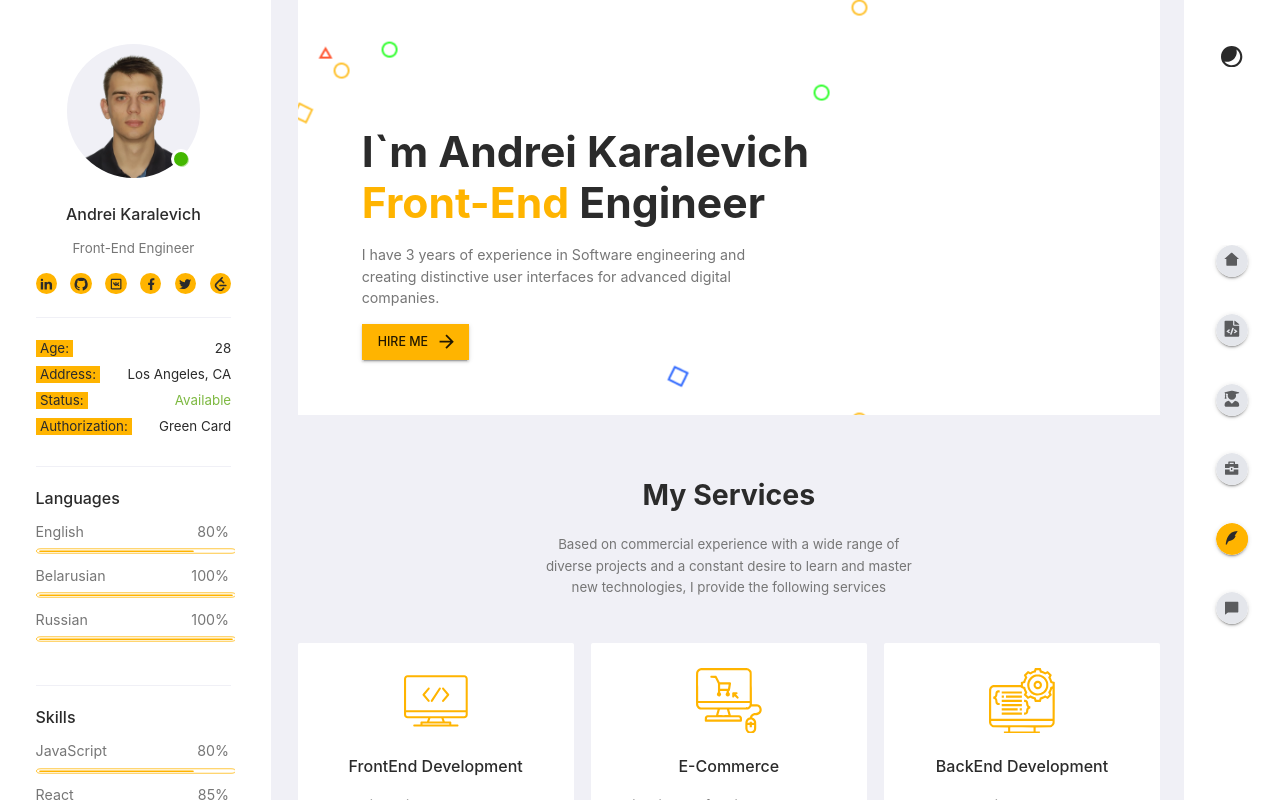
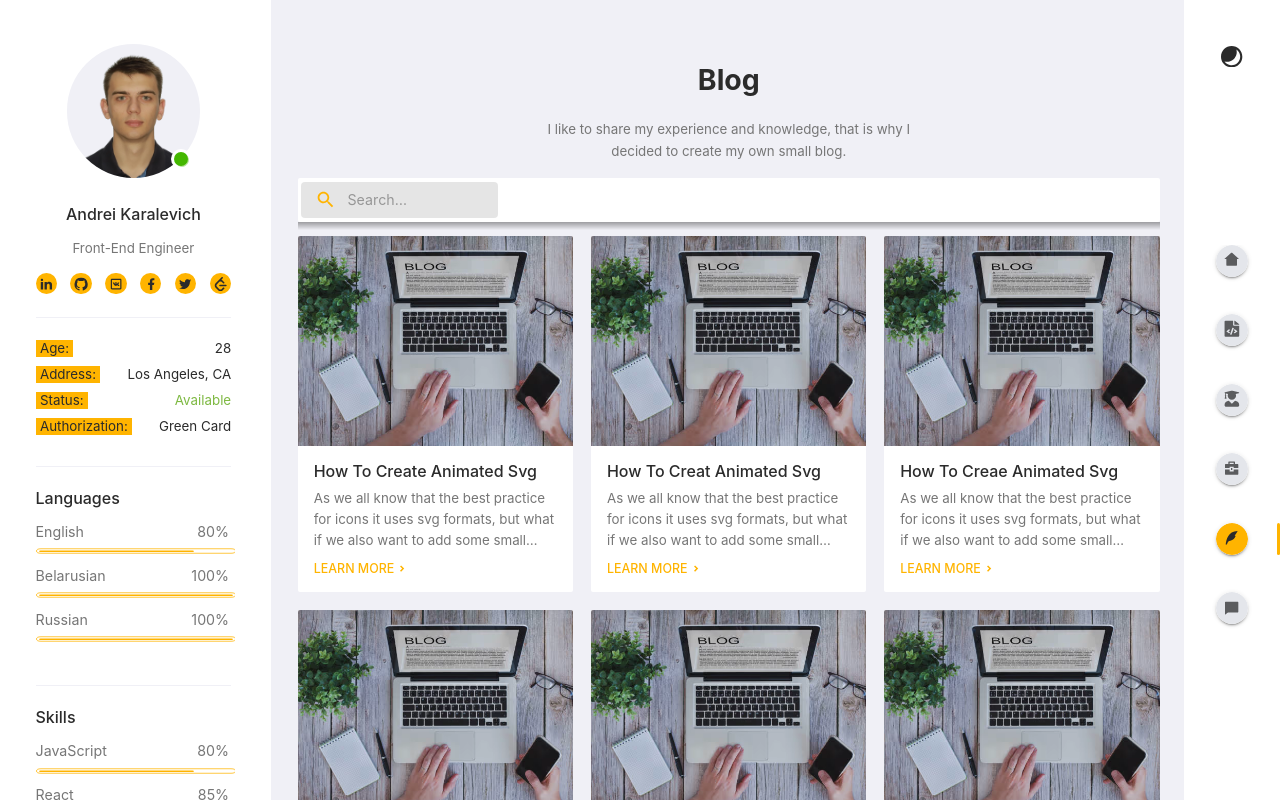
Before and after one commit to Karalevich/portfolio, a React (Create React App) app: page /blog in a window 1280 px wide. Shown: the top 800 px of the page. Built offline with nearby package versions, Linux system fonts and the light colour scheme.

Commit message:
add styles for Blog

```diff
--- a/src/components/AminatedRoutes/AnimatedRoutes.tsx
+++ b/src/components/AminatedRoutes/AnimatedRoutes.tsx
@@ -8,6 +8,7 @@ import ServicePage from '../Home/Services/ServicePage/ServicePage'
 import CV from '../Home/CV/CV'
 import Portfolio from '../Home/Portfolio/Portfolio'
 import Contact from '../Home/Contact/Contact'
+import Blog from '../Home/Blog/Blog'
 
 
 export const AnimatedRoutes: AnimatedRoutesComponent = () => {
@@ -36,7 +37,7 @@ export const AnimatedRoutes: AnimatedRoutesComponent = () => {
         <Route path={'/services/:servicePage'} element={<ServicePage/>}/>
         <Route path={'/cv'} element={<CV/>}/>
         <Route path={'/portfolio'} element={<Portfolio/>}/>
-        <Route path={'/blog'} element={<Home/>}/>
+        <Route path={'/blog'} element={<Blog isFullVersion/>}/>
         <Route path={'/contact'} element={<Contact/>}/>
       </Routes>
     </div>
--- a/src/components/Custom/Inputs/Input.tsx
+++ b/src/components/Custom/Inputs/Input.tsx
@@ -7,9 +7,9 @@ import styles from './Input.module.scss'
 const Input: InputComponent = ({ label, className, ...other }) => {
   return (
     <FormControl className={className} sx={{ display: 'block' }} fullWidth>
-      <LabelCustom shrink htmlFor={other.id} className={styles.label}>
+      {label && <LabelCustom shrink htmlFor={other.id} className={styles.label}>
         {label}
-      </LabelCustom>
+      </LabelCustom>}
       <InputCustom {...other}/>
     </FormControl>
   )
--- a/src/components/Home/Blog/Blog.module.scss
+++ b/src/components/Home/Blog/Blog.module.scss
@@ -102,6 +102,61 @@
   }
 }
 
+.filter {
+  margin-top: -2rem;
+  margin-bottom: 1rem;
+  position: sticky;
+  top: 0;
+  z-index: 1;
+  width: 100%;
+  border-radius: 2px;
+  background-color: $background;
+  padding: 0.25rem;
+
+  &:before {
+    content: "";
+    position: absolute;
+    bottom: -8px;
+    left: 0;
+    height: 8px;
+    width: 100%;
+    background: linear-gradient(180deg, rgba(0, 0, 0, .35), transparent);
+    z-index: 1;
+
+  }
+
+  .search {
+
+  }
+
+  .searchIconWrapper {
+    padding: 0 1rem;
+    height: calc(100% - 0.5rem);
+    position: absolute;
+    pointer-events: none;
+    display: flex;
+    align-items: center;
+    justify-content: center;
+    z-index: 1;
+    color: $element;
+  }
+}
+
+.fullMain {
+  display: flex;
+  flex-wrap: wrap;
+  justify-content: flex-start;
+  gap: 1.25rem;
+
+  .card {
+    width: 31.95%;
+
+    .media {
+      height: 14.75rem;
+    }
+  }
+}
+
 @media only screen and (max-width: 767px) {
   .blog {
     .main {
@@ -139,6 +194,19 @@
     .card {
       width: calc(var(--slide-width) * 1rem);
     }
+
+    .fullMain {
+      width: auto;
+      margin-left: 0;
+
+      .card {
+        width: 100%;
+      }
+
+      .media {
+        height: 18.75rem;
+      }
+    }
   }
 }
 
@@ -162,5 +230,14 @@
       top: 11.666rem;
     }
 
+    .fullMain {
+      .card {
+        width: 48.5%;
+
+        .media {
+          height: 18.75rem;
+        }
+      }
+    }
   }
 }
--- a/src/components/Home/Blog/Blog.tsx
+++ b/src/components/Home/Blog/Blog.tsx
@@ -9,17 +9,24 @@ import ArrowForwardIosIcon from '@mui/icons-material/ArrowForwardIos'
 import Posts from './Posts'
 import DynamicCSS from 'src/components/Custom/DynamicCSS/DynamicCSS'
 import { useMediaQuery } from '@mui/material'
+import classnames from 'classnames'
+import { alpha, styled } from '@mui/material/styles'
+import InputBase from '@mui/material/InputBase'
+import SearchIcon from '@mui/icons-material/Search'
 
 
-export const Blog: BlogComponent = () => {
+export const Blog: BlogComponent = ({ isFullVersion }) => {
   const [countOfSlide, setCountOfSlide] = useState(3)
+  const [step, setStep] = useState(2)
   const isTabletOrMobile = useMediaQuery('(max-width:767px)')
 
   useEffect(() => {
     if (isTabletOrMobile) {
       setCountOfSlide(1)
+      setStep(1)
     } else {
       setCountOfSlide(3)
+      setStep(2)
     }
   }, [isTabletOrMobile])
 
@@ -28,28 +35,64 @@ export const Blog: BlogComponent = () => {
     <section className={styles.blog}>
       <DynamicCSS properties={[{ value: POSTS.length, prop: 'posts-count' }]}/>
       <SectionHeader title={'Blog'}
-                     introduction={`I like to share my experience and knowledge, that\`s why I decided to create my own small blog.`}/>
-      <main className={styles.main}>
-        <CarouselProvider
+                     introduction={`I like to share my experience and knowledge, that is why I decided to create my own small blog.`}/>
+      {isFullVersion && <article className={styles.filter}>
+        <div className={styles.search}>
+          <div className={styles.searchIconWrapper}>
+            <SearchIcon/>
+          </div>
+          <StyledInputBase placeholder="Search…"/>
+        </div>
+      </article>}
+      <main className={classnames(styles.main, { [styles.fullMain]: isFullVersion })}>
+        {isFullVersion
+          ? <Posts isTabletOrMobile={isTabletOrMobile} isFullVersion/>
+          : <CarouselProvider
             isIntrinsicHeight
             visibleSlides={countOfSlide}
             totalSlides={POSTS.length}
-          step={1}
+            step={step}
             naturalSlideWidth={310}
             naturalSlideHeight={440}
             currentSlide={0}
           >
-          <Posts isTabletOrMobile={isTabletOrMobile}/>
+            <Posts isTabletOrMobile={isTabletOrMobile} isFullVersion={false}/>
             <ButtonBack className={styles.buttonBack}>
               <ArrowBackIosNewIcon color={'secondary'} fontSize={'inherit'}/>
             </ButtonBack>
             <ButtonNext className={styles.buttonNext}>
               <ArrowForwardIosIcon color={'secondary'} fontSize={'inherit'}/>
             </ButtonNext>
-        </CarouselProvider>
+          </CarouselProvider>}
+
       </main>
     </section>
   )
 }
 
 export default Blog
+
+const StyledInputBase = styled(InputBase)(({ theme }) => ({
+  color: 'inherit',
+  '& .MuiInputBase-input': {
+    padding: theme.spacing(1, 1, 1, 0),
+    // vertical padding + font size from searchIcon
+    paddingLeft: `calc(1em + ${theme.spacing(4)})`,
+    transition: theme.transitions.create('width'),
+    backgroundColor: 'var(--bcg-search-input)',
+    borderRadius: '4px',
+    width: '100%',
+
+    [theme.breakpoints.up('sm')]: {
+      width: '10rem',
+      '&:focus': {
+        width: '20rem',
+      },
+    },
+
+
+  },
+  '&:hover': {
+    opacity: 0.9,
+  },
+}))
--- a/src/components/Home/Blog/Posts.tsx
+++ b/src/components/Home/Blog/Posts.tsx
@@ -1,4 +1,4 @@
-import React, { useContext, useEffect, useState } from 'react'
+import React, { Fragment, useContext, useEffect, useState } from 'react'
 
 import { CarouselContext, Slide, Slider } from 'pure-react-carousel'
 import { OrderIcon } from '../../Custom/Icons'
@@ -7,48 +7,63 @@ import { Button, CardContent, CardMedia } from '@mui/material'
 import { POSTS } from '../../../constants/personalInfo'
 import classnames from 'classnames'
 import styles from './Blog.module.scss'
-import { PostsContent } from './types'
+import { PostComponent, PostsContent } from './types'
 
 
-const Posts: PostsContent = ({ isTabletOrMobile }) => {
+const Posts: PostsContent = ({ isTabletOrMobile, isFullVersion }) => {
   const carouselContext = useContext(CarouselContext)
   const [currentSlide, setCurrentSlide] = useState(carouselContext?.state?.currentSlide)
+
   useEffect(() => {
     function onChange() {
       setCurrentSlide(carouselContext.state.currentSlide)
     }
 
     carouselContext?.subscribe(onChange)
-
     return () => carouselContext?.unsubscribe(onChange)
   }, [])
 
 
-  const recommendations = POSTS.map(({ img, title, description }, index) => (
-    <Slide key={title} index={index || 0} innerClassName={styles.innerSlide}>
-      <Card className={styles.card} elevation={0}>
-        <CardMedia className={styles.media} component="img" image={img} alt={title}/>
-        <CardContent className={styles.content}>
-          <h4 className={styles.title}>{title}</h4>
-          <p className={styles.description}>{description}</p>
-        </CardContent>
-        <Button className={styles.button} endIcon={<OrderIcon className={styles.arrow}/>}>
-          Learn More
-        </Button>
-      </Card>
-    </Slide>
-  ))
+  const posts = POSTS.map(({ img, title, description }, index) => {
+    return (<Fragment key={title}>
+        {isFullVersion
+          ? <Post img={img} title={title} description={description}/>
+          : <Slide index={index || 0} innerClassName={styles.innerSlide}>
+            <Post img={img} title={title} description={description}/>
+          </Slide>}
+      </Fragment>
+    )
+  })
 
 
   return (
-    <Slider
-      classNameAnimation={classnames({
-        [styles.lastSlide]: currentSlide === POSTS.length - 1,
-        [styles.sliderTray]: isTabletOrMobile,
-      })}>
-      {recommendations}
-    </Slider>
+    <>
+      {isFullVersion
+        ? posts
+        : <Slider
+          classNameAnimation={classnames({
+            [styles.lastSlide]: currentSlide === POSTS.length - 1,
+            [styles.sliderTray]: isTabletOrMobile,
+          })}>
+          {posts}
+        </Slider>}
+    </>
 
   )
 }
 export default Posts
+
+const Post: PostComponent = ({ img, title, description }) => {
+  return (
+    <Card className={styles.card} elevation={0}>
+      <CardMedia className={styles.media} component="img" image={img} alt={title}/>
+      <CardContent className={styles.content}>
+        <h4 className={styles.title}>{title}</h4>
+        <p className={styles.description}>{description}</p>
+      </CardContent>
+      <Button className={styles.button} endIcon={<OrderIcon className={styles.arrow}/>}>
+        Learn More
+      </Button>
+    </Card>
+  )
+}
--- a/src/components/Home/Home.tsx
+++ b/src/components/Home/Home.tsx
@@ -19,7 +19,7 @@ export const Home: HomeComponent = () => {
       <Recommendations/>
       <CV/>
       <Portfolio/>
-      <Blog/>
+      <Blog isFullVersion={false}/>
       <Contact/>
     </>
   )
--- a/src/constants/settings.ts
+++ b/src/constants/settings.ts
@@ -17,6 +17,7 @@ export const LIGHT = [
   { prop: 'service-page-color', value: 'hsl(188 100% 36% / 1)' },
   { prop: 'bcg-redirect-btn', value: 'rgba(240,240,246,0.3)' },
   { prop: 'bcg-service-idea', value: 'rgba(255, 180, 0, 0.2)' },
+  { prop: 'bcg-search-input', value: 'rgb(0, 0, 0, 0.1)' },
 ]
 
 export const DARK = [
@@ -37,5 +38,6 @@ export const DARK = [
   { prop: 'service-page-bcg', value: 'linear-gradient(90deg, rgba(24,39,103,1) 0%, rgba(24,92,159,1) 100%)' },
   { prop: 'service-page-color', value: 'lightpink' },
   { prop: 'bcg-redirect-btn', value: 'rgba(43,43,43,0.6)' },
-  { prop: 'bcg-service-idea', value: '#242526' }
+  { prop: 'bcg-service-idea', value: '#242526' },
+   { prop: 'bcg-search-input', value: 'rgba(255, 255, 255, 0.2)' },
 ]
```
Also changed, not shown: src/components/Home/Blog/types.ts (+7 -2 lines), src/components/Home/Price/Price.tsx (+10 -2 lines). Lines whose indentation alone changed are shown as unchanged.
